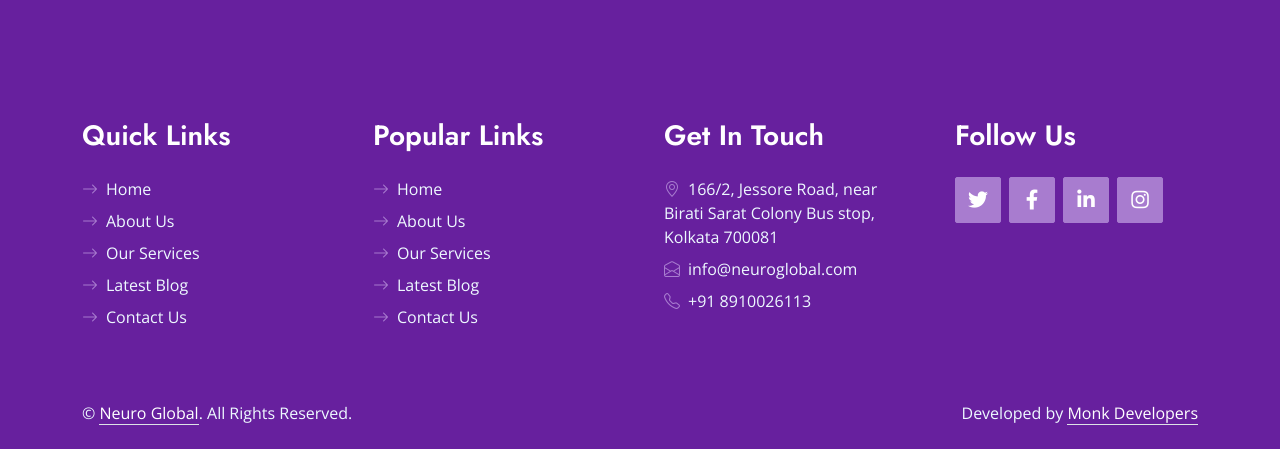
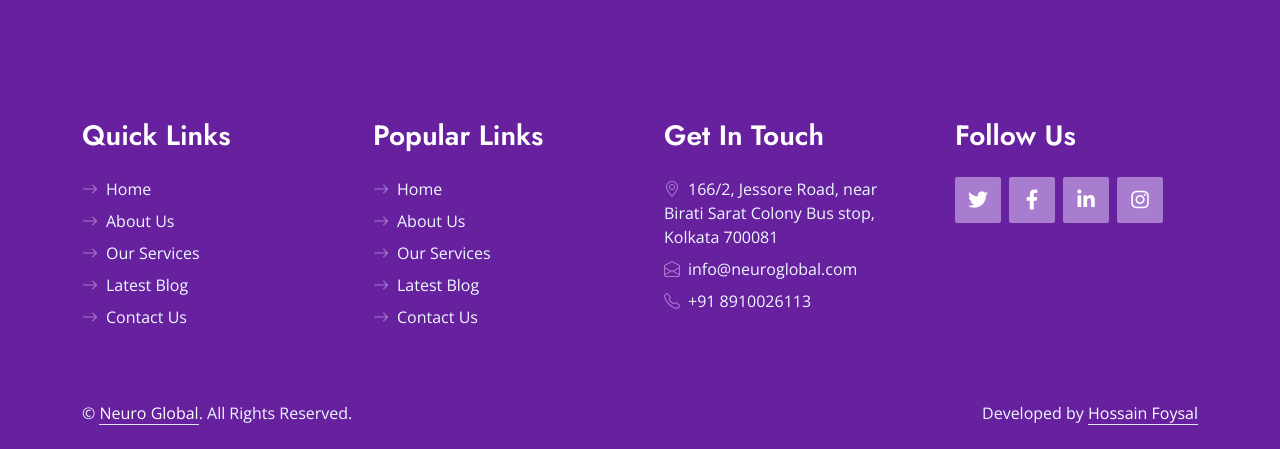
Before and after one commit to mr-teslaa/neural-hospital-management, a Flask app: page /about/ in a window 1280 px wide. Shown: the part 1480-1929 px from the top of the page. Run offline with Flask 3, Linux system fonts and the light colour scheme; some libraries are stand-ins or nearby versions.

Commit message:
init repo

```diff
--- a/application/templates/layout/base.html
+++ b/application/templates/layout/base.html
@@ -199,7 +199,7 @@
                 <div class="col-md-6 text-center text-md-end">
                     <p class="mb-0">
                         Developed by
-                        <a class="text-white border-bottom" href="https://monkdevelopers.com">Monk Developers</a>
+                        <a class="text-white border-bottom" href="https://hossainfoysal.com">Hossain Foysal</a>
                     </p>
                 </div>
             </div>
```
